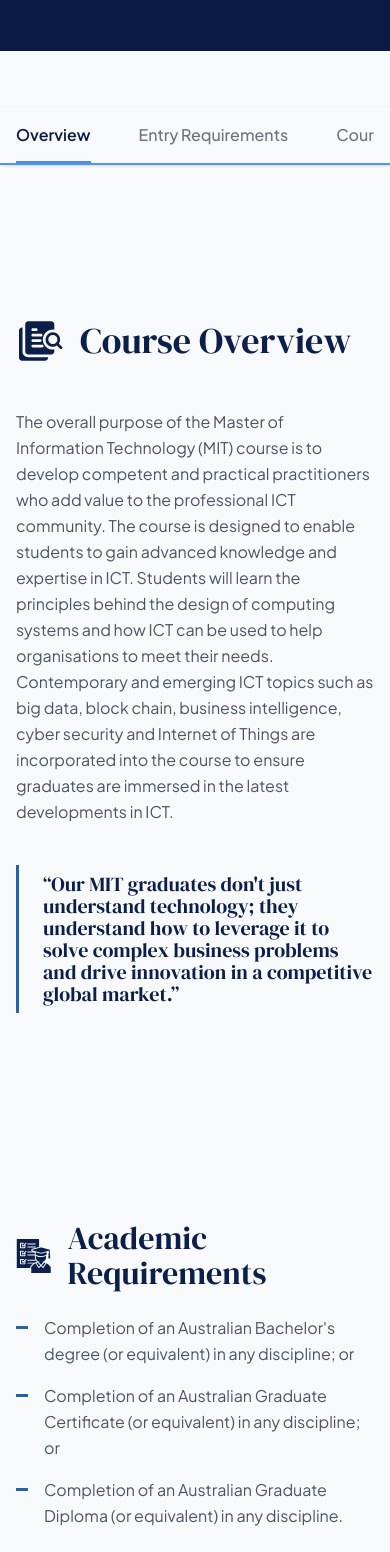
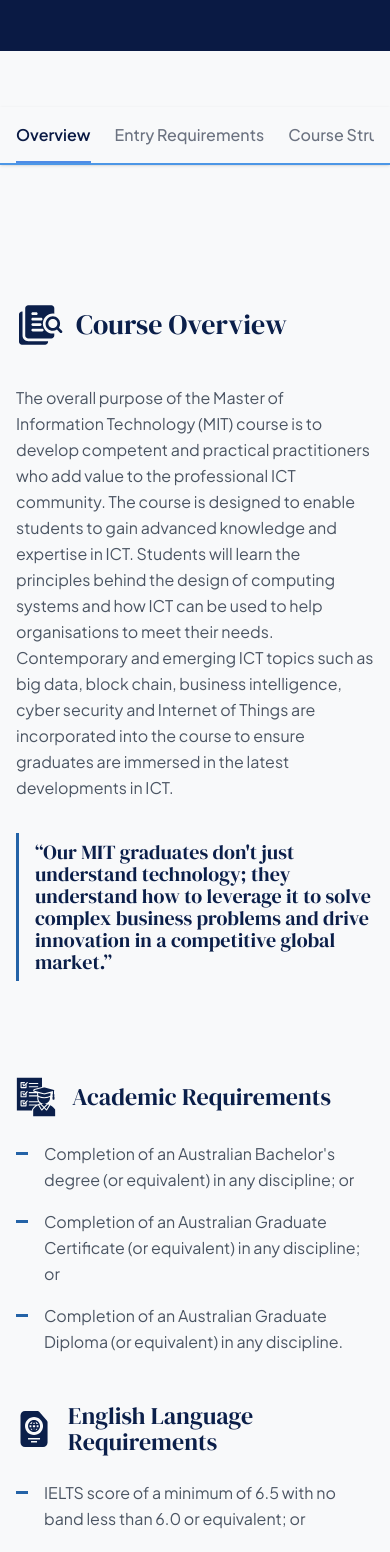
Before and after one commit to Abhij9920/ohie_web, a Next.js app: page /study/mit in a window 390 px wide. Shown: the part 1760-3312 px from the top of the page. Built offline with nearby package versions, Linux system fonts and the light colour scheme.

Commit message:
feat: add CourseOverviewContent and CourseTabs components for structured program information

```diff
--- a/components/CourseOverviewContent.tsx
+++ b/components/CourseOverviewContent.tsx
@@ -40,21 +40,21 @@ export default function CourseOverviewContent({
 
       {/* Course Overview */}
       <div id="overview">
-        <div className="flex items-center mt-10 gap-4 mb-6">
+        <div className="flex items-center mt-6 md:mt-10 gap-3 md:gap-4 mb-4 md:mb-6">
           <svg width="48" height="48" viewBox="0 0 48 48" fill="none" xmlns="http://www.w3.org/2000/svg">
             <path d="M36.8676 12.6045C37.3506 12.6045 37.8261 12.6495 38.2956 12.717V7.3125C38.2956 5.655 36.9531 4.3125 35.2956 4.3125H12.2256C10.5681 4.3125 9.22559 5.655 9.22559 7.3125V34.4625C9.22559 36.12 10.5681 37.4625 12.2256 37.4625H35.2956C36.9531 37.4625 38.2956 36.12 38.2956 34.4625V32.4435C37.8246 32.5125 37.3491 32.556 36.8676 32.556C34.1991 32.556 31.6926 31.5195 29.8101 29.6355C25.9191 25.746 25.9191 19.4145 29.8101 15.5235C31.6941 13.641 34.2006 12.6045 36.8676 12.6045ZM26.4606 18.1725C26.4606 18.918 25.8561 19.5225 25.1106 19.5225H16.7406C15.9951 19.5225 15.3906 18.918 15.3906 18.1725C15.3906 17.427 15.9951 16.8225 16.7406 16.8225H25.1106C25.8561 16.8225 26.4606 17.427 26.4606 18.1725ZM25.5906 23.6175C25.5906 24.363 24.9861 24.9675 24.2406 24.9675H16.7406C15.9951 24.9675 15.3906 24.363 15.3906 23.6175C15.3906 22.872 15.9951 22.2675 16.7406 22.2675H24.2406C24.9861 22.2675 25.5906 22.872 25.5906 23.6175ZM16.7361 11.3715H20.2506C20.9961 11.3715 21.6006 11.976 21.6006 12.7215C21.6006 13.467 20.9961 14.0715 20.2506 14.0715H16.7361C15.9906 14.0715 15.3861 13.467 15.3861 12.7215C15.3861 11.976 15.9906 11.3715 16.7361 11.3715ZM27.6306 29.0625C27.6306 29.808 27.0261 30.4125 26.2806 30.4125H16.7406C15.9951 30.4125 15.3906 29.808 15.3906 29.0625C15.3906 28.317 15.9951 27.7125 16.7406 27.7125H26.2806C27.0261 27.7125 27.6306 28.317 27.6306 29.0625Z" fill="#0B1F4A" />
             <path d="M45.9529 29.7596L42.8704 26.6771C44.8039 23.8451 44.5249 19.9436 42.0124 17.4326C39.1729 14.5946 34.5559 14.5961 31.7164 17.4326C28.8784 20.2706 28.8784 24.8891 31.7164 27.7271C33.1354 29.1461 34.9999 29.8556 36.8644 29.8556C38.2984 29.8556 39.7294 29.4251 40.9609 28.5851L44.0419 31.6661C44.3059 31.9301 44.6509 32.0621 44.9959 32.0621C45.3409 32.0621 45.6859 31.9301 45.9499 31.6661C46.4809 31.1411 46.4809 30.2861 45.9529 29.7596ZM33.6274 25.8191C31.8424 24.0341 31.8424 21.1271 33.6274 19.3421C34.5199 18.4496 35.6929 18.0026 36.8659 18.0026C38.0389 18.0026 39.2119 18.4496 40.1044 19.3421C41.8894 21.1271 41.8894 24.0341 40.1044 25.8191C38.3749 27.5501 35.3569 27.5501 33.6274 25.8191Z" fill="#0B1F4A" />
             <path d="M12.225 40.1637C9.0825 40.1637 6.525 37.6063 6.525 34.4637V10.5312H6C4.35 10.5312 3 11.8663 3 13.5313V40.6813C3 42.3463 4.35 43.6813 6 43.6813H29.07C30.72 43.6813 32.07 42.3463 32.07 40.6813V40.1637H12.225Z" fill="#0B1F4A" />
           </svg>
 
-          <h2 className="font-serif text-[36px] text-[#0B1F4A]" style={{ fontFamily: 'var(--font-dm-serif)', lineHeight: '110%' }}>Course Overview</h2>
+          <h2 className="font-serif text-[28px] md:text-[36px] text-[#0B1F4A]" style={{ fontFamily: 'var(--font-dm-serif)', lineHeight: '110%' }}>Course Overview</h2>
         </div>
 
         <p className="text-[#4B5563] text-[16px] pt-5 font-normal leading-relaxed">
           {overviewText}
         </p>
 
-        <div className="border-l-[3px] border-[#2463A7]  pl-6 py-2 mt-10 mb-40">
+        <div className="border-l-[3px] border-[#2463A7] pl-4 md:pl-6 py-2 mt-8 md:mt-10 mb-12 lg:mb-40">
           <p className="text-[#0B1F4A] text-[20px] md:text-[22px] leading-relaxed" style={{ fontFamily: 'var(--font-dm-serif)', lineHeight: '110%' }}>
             {overviewQuote}
           </p>
@@ -63,7 +63,7 @@ export default function CourseOverviewContent({
 
       {/* Requirements Grid */}
       <div id="entry" className="scroll-mt-24">
-        <div className="grid grid-cols-1 md:grid-cols-2 gap-12 md:gap-16">
+        <div className="grid grid-cols-1 lg:grid-cols-2 gap-8 md:gap-12 lg:gap-16">
 
         {/* Academic Requirements */}
         <div>
@@ -79,7 +79,7 @@ export default function CourseOverviewContent({
               </defs>
             </svg>
 
-            <h2 className="text-[32px] text-[#0B1F4A]" style={{ fontFamily: 'var(--font-dm-serif)', lineHeight: '110%' }}>Academic Requirements</h2>
+            <h2 className="text-[24px] md:text-[32px] text-[#0B1F4A]" style={{ fontFamily: 'var(--font-dm-serif)', lineHeight: '110%' }}>Academic Requirements</h2>
           </div>
           <div className="flex flex-col">
             {academicRequirements.map((req, i) => (
@@ -96,7 +96,7 @@ export default function CourseOverviewContent({
               <path fill-rule="evenodd" clip-rule="evenodd" d="M5 5C5 2.23858 7.23858 0 10 0H23.85C24.5798 0 25.2733 0.319003 25.7483 0.873265L34.3983 10.9676C34.7867 11.4207 35 11.9977 35 12.5943V35C35 37.7615 32.7615 40 30 40H10C7.23858 40 5 37.7615 5 35V5ZM20 26.6667C25.5228 26.6667 30 22.1895 30 16.6667C30 11.1438 25.5228 6.66667 20 6.66667C14.4771 6.66667 10 11.1438 10 16.6667C10 22.1895 14.4771 26.6667 20 26.6667ZM26.6667 31.6667V30H13.3333V31.6667H26.6667ZM23.3333 33.3333V35H16.6667V33.3333H23.3333Z" fill="#0B1F4A" />
             </svg>
 
-            <h2 className="font-serif text-[32px] text-[#0B1F4A]" style={{ fontFamily: 'var(--font-dm-serif)', lineHeight: '110%' }}>English Language Requirements</h2>
+            <h2 className="font-serif text-[24px] md:text-[32px] text-[#0B1F4A]" style={{ fontFamily: 'var(--font-dm-serif)', lineHeight: '110%' }}>English Language Requirements</h2>
           </div>
           <div className="flex flex-col">
             {englishRequirements.map((req, i) => (
@@ -107,7 +107,7 @@ export default function CourseOverviewContent({
       </div>
 
       {/* Age Requirements */}
-      <div className="border border-[#2463A7] p-8 md:p-10 w-full mt-4 bg-white/50">
+      <div className="border border-[#2463A7] p-6 md:p-8 lg:p-10 w-full mt-4 bg-white/50">
         <div className="flex items-center gap-4 mb-4">
           <svg width="40" height="40" viewBox="0 0 40 40" fill="none" xmlns="http://www.w3.org/2000/svg">
             <g clip-path="url(#clip0_6200_3077)">
@@ -124,7 +124,7 @@ export default function CourseOverviewContent({
             </defs>
           </svg>
 
-          <h2 className="text-[32px] text-[#0A1A44]" style={{ fontFamily: 'var(--font-dm-serif)', lineHeight: '110%' }}>Age Requirements</h2>
+          <h2 className="text-[24px] md:text-[32px] text-[#0A1A44]" style={{ fontFamily: 'var(--font-dm-serif)', lineHeight: '110%' }}>Age Requirements</h2>
         </div>
         <p className="text-[#4B5563] text-[14px]">
           {ageRequirement}
--- a/components/CourseTabs.tsx
+++ b/components/CourseTabs.tsx
@@ -53,7 +53,7 @@ export default function CourseTabs({ tabs }: CourseTabsProps) {
       {/* Tab Header */}
       <div className="w-full border-b-2 border-[#4D97E6] mb-12 sticky top-0 z-40 bg-[#F8F9FA] pt-4 shadow-sm">
         <div className="max-w-[1440px] mx-auto px-4 xl:px-[100px]">
-          <div className="flex overflow-x-auto overflow-y-hidden hide-scrollbar gap-12">
+          <div className="flex overflow-x-auto overflow-y-hidden hide-scrollbar gap-6 md:gap-12">
             {tabs.map((tab) => {
               const isActive = activeTabId === tab.id;
               return (
```
